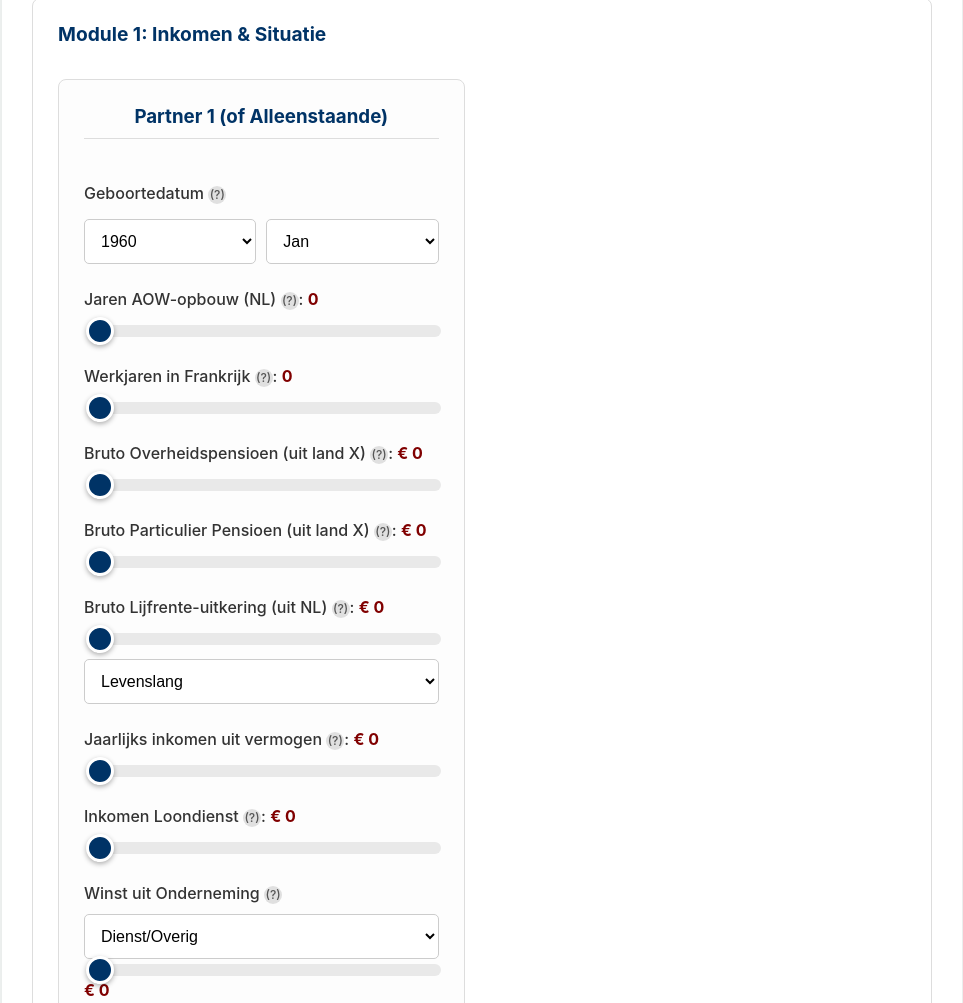
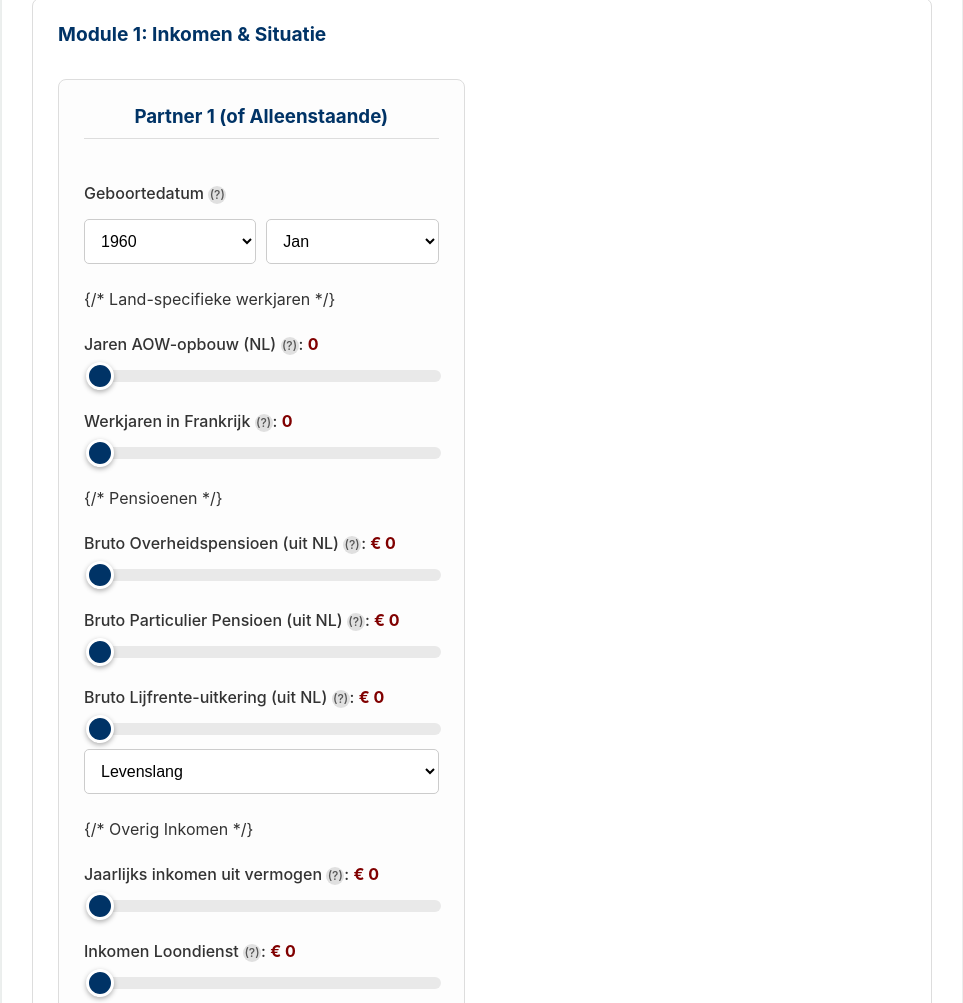
Before and after one commit to antonnoe/financieel-kompas, a plain HTML site: page index.html in a window 1280 px wide. Shown: the part 907-1910 px from the top of the page, without its empty margins (158-1121 px from the left). Drawn offline with Linux system fonts and the light colour scheme.

```diff
--- a/index.html
+++ b/index.html
@@ -49,12 +49,16 @@
                     <div class="partner-section" id="partner1-section">
                         <h3 class="partner-title">Partner 1 (of Alleenstaande)</h3>
                         <div class="form-group date-group"><label>Geboortedatum <span class="tooltip" data-text="Bepaalt pensioenleeftijd/voordelen.">(?)</span></label><div> <select id="birth-year-1"></select> <select id="birth-month-1"></select> </div></div>
-                        <div class="form-group nl-specific"><label>Jaren AOW-opbouw (NL) <span class="tooltip" data-text="Max 50. Bepaalt hoogte NL AOW. EU-jaren max 50 relevant voor FR.">(?)</span>: <span class="slider-value" id="value-aow-years-1">0</span></label><input type="range" class="slider" id="aow-years-1" min="0" max="50" step="1" value="0"></div>
-                        <div class="form-group fr-specific hide-for-be"><label>Werkjaren in Frankrijk <span class="tooltip" data-text="Max 50. Bepaalt hoogte FR staatspensioen. EU-jaren max 50.">(?)</span>: <span class="slider-value" id="value-fr-work-years-1">0</span></label><input type="range" class="slider" id="fr-work-years-1" min="0" max="50" step="1" value="0"></div>
-                        <div class="form-group be-specific"><label>Bruto BE Wettelijk Pensioen <span class="tooltip" data-text="Jaarlijks bruto BE staatspensioen. Onderhevig aan RIZIV/Solid. bijdragen.">(?)</span>: <span class="slider-value" id="value-be-pension-1">€ 0</span></label><input type="range" class="slider" id="slider-be-pension-1" min="0" max="80000" step="1000" value="0"></div>
-                        <div class="form-group" id="group-pension-public-1"><label>Bruto Overheidspensioen (uit land X) <span class="tooltip" data-text="Pensioen van overheidsdienst (bv. NL ABP). Heffingsland meestal werkland (zie verdrag).">(?)</span>: <span class="slider-value" id="value-pension-public-1">€ 0</span></label><input type="range" class="slider" id="slider-pension-public-1" min="0" max="150000" step="2500" value="0"></div>
-                        <div class="form-group" id="group-pension-private-1"><label>Bruto Particulier Pensioen (uit land X) <span class="tooltip" data-text="Pensioen van private werkgever (bv. NL). Heffingsland vaak woonland (zie verdrag/BE<25k regel).">(?)</span>: <span class="slider-value" id="value-pension-private-1">€ 0</span></label><input type="range" class="slider" id="slider-pension-private-1" min="0" max="150000" step="2500" value="0"></div>
-                        <div class="form-group" id="group-lijfrente-1"><label>Bruto Lijfrente-uitkering (uit NL) <span class="tooltip" data-text="Uitkering NL lijfrentepolis. Heffingsland vaak woonland (zie verdrag/BE<25k regel).">(?)</span>: <span class="slider-value" id="value-lijfrente-1">€ 0</span></label><input type="range" class="slider" id="slider-lijfrente-1" min="0" max="150000" step="2500" value="0"><select id="lijfrente-duration-1" class="duration-select"><option value="999">Levenslang</option><option value="85">Tot 85j</option><option value="80">Tot 80j</option><option value="75">Tot 75j</option></select></div>
+                        {/* Land-specifieke werkjaren */}
+                        <div class="form-group nl-specific"><label>Jaren AOW-opbouw (NL) <span class="tooltip" data-text="Max 50. Bepaalt hoogte NL AOW. Totaal EU-jaren (NL+FR) max 50 relevant voor FR.">(?)</span>: <span class="slider-value" id="value-aow-years-1">0</span></label><input type="range" class="slider" id="aow-years-1" min="0" max="50" step="1" value="0"></div>
+                        <div class="form-group be-specific"><label>Werkjaren in België <span class="tooltip" data-text="Max 50. Totaal EU-jaren (BE+FR) max 50 relevant voor FR staatspensioen.">(?)</span>: <span class="slider-value" id="value-be-work-years-1">0</span></label><input type="range" class="slider" id="be-work-years-1" min="0" max="50" step="1" value="0"></div>
+                        <div class="form-group fr-specific hide-for-be"><label>Werkjaren in Frankrijk <span class="tooltip" data-text="Max 50. Bepaalt hoogte FR staatspensioen. Totaal EU-jaren (NL/BE + FR) max 50.">(?)</span>: <span class="slider-value" id="value-fr-work-years-1">0</span></label><input type="range" class="slider" id="fr-work-years-1" min="0" max="50" step="1" value="0"></div>
+                        {/* Pensioenen */}
+                        <div class="form-group be-specific"><label>Bruto BE Wettelijk Pensioen <span class="tooltip" data-text="Jaarlijks bruto BE staatspensioen (1e pijler). Onderhevig aan RIZIV/Solid. bijdragen. Meestal belast in woonland.">(?)</span>: <span class="slider-value" id="value-be-pension-1">€ 0</span></label><input type="range" class="slider" id="slider-be-pension-1" min="0" max="80000" step="1000" value="0"></div>
+                        <div class="form-group" id="group-pension-public-1"><label>Bruto Overheidspensioen (<span class="country-origin">uit NL</span>) <span class="tooltip" data-text="Pensioen van overheidsdienst (bv. NL ABP, BE Ambtenarenpensioen). Heffingsland meestal werkland (zie verdrag).">(?)</span>: <span class="slider-value" id="value-pension-public-1">€ 0</span></label><input type="range" class="slider" id="slider-pension-public-1" min="0" max="150000" step="2500" value="0"></div>
+                        <div class="form-group" id="group-pension-private-1"><label>Bruto Particulier Pensioen (<span class="country-origin">uit NL</span>) <span class="tooltip" data-text="Pensioen van private werkgever (bv. NL bedrijfspensioen). Heffingsland vaak woonland (zie verdrag/BE<25k regel).">(?)</span>: <span class="slider-value" id="value-pension-private-1">€ 0</span></label><input type="range" class="slider" id="slider-pension-private-1" min="0" max="150000" step="2500" value="0"></div>
+                        <div class="form-group nl-specific" id="group-lijfrente-1"><label>Bruto Lijfrente-uitkering (uit NL) <span class="tooltip" data-text="Uitkering NL lijfrentepolis. Heffingsland vaak woonland (zie verdrag/BE<25k regel).">(?)</span>: <span class="slider-value" id="value-lijfrente-1">€ 0</span></label><input type="range" class="slider" id="slider-lijfrente-1" min="0" max="150000" step="2500" value="0"><select id="lijfrente-duration-1" class="duration-select"><option value="999">Levenslang</option><option value="85">Tot 85j</option><option value="80">Tot 80j</option><option value="75">Tot 75j</option></select></div>
+                        {/* Overig Inkomen */}
                         <div class="form-group" id="group-income-wealth-1"><label>Jaarlijks inkomen uit vermogen <span class="tooltip" data-text="Werkelijk rendement (dividend/rente). NL: Box 3 (bezit). FR/BE: belast op inkomen (met vrijstellingen).">(?)</span>: <span class="slider-value" id="value-income-wealth-1">€ 0</span></label><input type="range" class="slider" id="slider-income-wealth-1" min="0" max="100000" step="1000" value="0"></div>
                         <div class="form-group" id="group-salary-1"><label>Inkomen Loondienst <span class="tooltip" data-text="Bruto jaarinkomen incl. extra's.">(?)</span>: <span class="slider-value" id="value-salary-1">€ 0</span></label><input type="range" class="slider" id="slider-salary-1" min="0" max="250000" step="5000" value="0"></div>
                         <div class="form-group" id="group-business-1"><label>Winst uit Onderneming <span class="tooltip" data-text="Bruto winst vóór belastingen/sociale bijdragen.">(?)</span></label><select id="business-type-1" class="duration-select fr-specific hide-for-be"><option value="services">Dienst/Overig</option><option value="rental">Verhuur Gîte/B&B</option></select><input type="range" class="slider" id="slider-business-1" min="0" max="300000" step="5000" value="0"><span class="slider-value" id="value-business-1">€ 0</span></div>
@@ -62,12 +66,16 @@
                     <div class="partner-section" id="partner2-section" style="display: none;">
                         <h3 class="partner-title">Partner 2</h3>
                         <div class="form-group date-group"><label>Geboortedatum <span class="tooltip" data-text="Partner's geboortedatum.">(?)</span></label><div><select id="birth-year-2"></select><select id="birth-month-2"></select></div></div>
-                        <div class="form-group nl-specific"><label>Jaren AOW-opbouw (NL) <span class="tooltip" data-text="Max 50.">(?)</span>: <span class="slider-value" id="value-aow-years-2">0</span></label><input type="range" class="slider" id="aow-years-2" min="0" max="50" step="1" value="0"></div>
-                        <div class="form-group fr-specific hide-for-be"><label>Werkjaren in Frankrijk <span class="tooltip" data-text="Max 50.">(?)</span>: <span class="slider-value" id="value-fr-work-years-2">0</span></label><input type="range" class="slider" id="fr-work-years-2" min="0" max="50" step="1" value="0"></div>
+                        {/* Land-specifieke werkjaren */}
+                        <div class="form-group nl-specific"><label>Jaren AOW-opbouw (NL) <span class="tooltip" data-text="Max 50. Totaal EU-jaren (NL+FR) max 50.">(?)</span>: <span class="slider-value" id="value-aow-years-2">0</span></label><input type="range" class="slider" id="aow-years-2" min="0" max="50" step="1" value="0"></div>
+                        <div class="form-group be-specific"><label>Werkjaren in België <span class="tooltip" data-text="Max 50. Totaal EU-jaren (BE+FR) max 50.">(?)</span>: <span class="slider-value" id="value-be-work-years-2">0</span></label><input type="range" class="slider" id="be-work-years-2" min="0" max="50" step="1" value="0"></div>
+                        <div class="form-group fr-specific hide-for-be"><label>Werkjaren in Frankrijk <span class="tooltip" data-text="Max 50. Totaal EU-jaren (NL/BE + FR) max 50.">(?)</span>: <span class="slider-value" id="value-fr-work-years-2">0</span></label><input type="range" class="slider" id="fr-work-years-2" min="0" max="50" step="1" value="0"></div>
+                        {/* Pensioenen */}
                         <div class="form-group be-specific"><label>Bruto BE Wettelijk Pensioen <span class="tooltip" data-text="Jaarlijks bruto BE staatspensioen partner.">(?)</span>: <span class="slider-value" id="value-be-pension-2">€ 0</span></label><input type="range" class="slider" id="slider-be-pension-2" min="0" max="80000" step="1000" value="0"></div>
-                        <div class="form-group" id="group-pension-public-2"><label>Bruto Overheidspensioen (uit land X) <span class="tooltip" data-text="Heffingsland afh. van verdrag.">(?)</span>: <span class="slider-value" id="value-pension-public-2">€ 0</span></label><input type="range" class="slider" id="slider-pension-public-2" min="0" max="150000" step="2500" value="0"></div>
-                        <div class="form-group" id="group-pension-private-2"><label>Bruto Particulier Pensioen (uit land X) <span class="tooltip" data-text="Heffingsland afh. van verdrag.">(?)</span>: <span class="slider-value" id="value-pension-private-2">€ 0</span></label><input type="range" class="slider" id="slider-pension-private-2" min="0" max="150000" step="2500" value="0"></div>
-                        <div class="form-group" id="group-lijfrente-2"><label>Bruto Lijfrente-uitkering (uit NL) <span class="tooltip" data-text="Heffingsland afh. van verdrag.">(?)</span>: <span class="slider-value" id="value-lijfrente-2">€ 0</span></label><input type="range" class="slider" id="slider-lijfrente-2" min="0" max="150000" step="2500" value="0"><select id="lijfrente-duration-2" class="duration-select"><option value="999">Levenslang</option><option value="85">Tot 85j</option><option value="80">Tot 80j</option><option value="75">Tot 75j</option></select></div>
+                        <div class="form-group" id="group-pension-public-2"><label>Bruto Overheidspensioen (<span class="country-origin">uit NL</span>) <span class="tooltip" data-text="Heffingsland meestal werkland.">(?)</span>: <span class="slider-value" id="value-pension-public-2">€ 0</span></label><input type="range" class="slider" id="slider-pension-public-2" min="0" max="150000" step="2500" value="0"></div>
+                        <div class="form-group" id="group-pension-private-2"><label>Bruto Particulier Pensioen (<span class="country-origin">uit NL</span>) <span class="tooltip" data-text="Heffingsland vaak woonland.">(?)</span>: <span class="slider-value" id="value-pension-private-2">€ 0</span></label><input type="range" class="slider" id="slider-pension-private-2" min="0" max="150000" step="2500" value="0"></div>
+                        <div class="form-group nl-specific" id="group-lijfrente-2"><label>Bruto Lijfrente-uitkering (uit NL) <span class="tooltip" data-text="Heffingsland vaak woonland.">(?)</span>: <span class="slider-value" id="value-lijfrente-2">€ 0</span></label><input type="range" class="slider" id="slider-lijfrente-2" min="0" max="150000" step="2500" value="0"><select id="lijfrente-duration-2" class="duration-select"><option value="999">Levenslang</option><option value="85">Tot 85j</option><option value="80">Tot 80j</option><option value="75">Tot 75j</option></select></div>
+                        {/* Overig Inkomen */}
                         <div class="form-group" id="group-income-wealth-2"><label>Jaarlijks inkomen uit vermogen <span class="tooltip" data-text="Werkelijk rendement. Relevant in FR/BE.">(?)</span>: <span class="slider-value" id="value-income-wealth-2">€ 0</span></label><input type="range" class="slider" id="slider-income-wealth-2" min="0" max="100000" step="1000" value="0"></div>
                         <div class="form-group" id="group-salary-2"><label>Inkomen Loondienst <span class="tooltip" data-text="Bruto jaarinkomen.">(?)</span>: <span class="slider-value" id="value-salary-2">€ 0</span></label><input type="range" class="slider" id="slider-salary-2" min="0" max="250000" step="5000" value="0"></div>
                         <div class="form-group" id="group-business-2"><label>Winst uit Onderneming <span class="tooltip" data-text="Bruto winst.">(?)</span></label><select id="business-type-2" class="duration-select fr-specific hide-for-be"><option value="services">Dienst/Overig</option><option value="rental">Verhuur Gîte/B&B</option></select><input type="range" class="slider" id="slider-business-2" min="0" max="300000" step="5000" value="0"><span class="slider-value" id="value-business-2">€ 0</span></div>
@@ -83,9 +91,6 @@
                      <div class="form-group full-width fr-specific hide-for-be"><label>Jaarl. kosten hulp aan huis (FR)? <span class="tooltip" data-text="In Frankrijk 50% belastingkrediet.">(?)</span></label><select id="home-help"><option value="0">Nee</option><option value="1500">Beperkt (€1.5k)</option><option value="3500">Regelmatig (€3.5k)</option><option value="7000">Substantieel (€7k)</option></select></div>
                      <div class="form-group"><label>Financieel Vermogen <span class="tooltip" data-text="Spaargeld, beleggingen etc. Basis NL Box 3. Inkomen belast in FR/BE.">(?)</span>: <span class="slider-value" id="value-wealth-financial">€ 0</span></label><input type="range" class="slider" id="slider-wealth-financial" min="0" max="5000000" step="50000" value="0"></div>
                      <div class="form-group"><label>Vastgoed Vermogen (excl. hoofd) <span class="tooltip" data-text="Basis FR IFI (> 1.3M€).">(?)</span>: <span class="slider-value" id="value-wealth-property">€ 0</span></label><input type="range" class="slider" id="slider-wealth-property" min="0" max="5000000" step="50000" value="0"></div>
-                     {/* Voorbeeld BE veld blijft verborgen en ongebruikt
-                     <div class="form-group be-specific"><label>Voorbeeld BE <span class="tooltip">(?)</span></label><input type="text" id="be-example"></div>
-                     */}
                 </div>
             </details>
         </section>
@@ -93,11 +98,12 @@
         <section id="actions"> <button id="reset-btn">Nieuw Scenario</button> </section>
 
         <div class="faq-container">
-            <details class="module"><summary>Bekijk Analyse & Uitleg <button id="copy-btn">📋 Kopieer</button></summary><div id="calculation-breakdown"><p style="text-align:center;padding:15px;">Welkom! 🧭 Vul data in.</p></div></details>
-            <details class="module"><summary>Kinderen & Belasting</summary><div class="static-content"><p><strong>NL:</strong> Geen direct effect op IB tarief/schijven. Kinderbijslag/Kindgebonden budget (niet in tool).</p><p><strong>BE:</strong> Verhoging belastingvrije som per kind (zit in tool). Groeipakket (niet in tool).</p><p><strong>FR:</strong> Quotient Familial: extra 'parts' per kind verlagen belasting per deel (zit in tool, incl. plafond). Allocations Familiales (niet in tool).</p><p><em>Verdragsregels bepalen welk land kinderbijslag betaalt (meestal woonland gezin).</em></p></div></details>
-            <details class="module"><summary>Rekenprincipes & Aannames (2025)</summary><div class="static-content"><p>Educatieve simulator, geen financieel advies.</p><p><strong>NL:</strong> Box 3 (6,17% fictief > vrijst.). Zvw (5,26% winst/bijdr.). Vereenv. heffingskortingen.</p><p><strong>BE:</strong> RSZ (13,07%). Soc. Bijdr. Zelfst. (20,5%/14,16%). Forfait beroepskosten werknemer (30%, max €5750 pp). Fed. PB (25-50%). Vrije som (basis+kind) als korting @25%. Gem. gem.bel. (7,17% op Fed. PB). RV (30% alg / 15% spaar > €1020 vrijst pp / dividend vrijst ~€833 pp). BSZB (max ~€731/gezin). Pensioenbijdr. (RIZIV 3,55%, Solid. ~1%).</p><p><strong>FR:</strong> Soc. lasten (~9% pens, ~22% loon, ~21% winst, 17.2% PFU). IB (0-45%). Quotient Familial (parts). Abattement winst (50%/30%). PFU (12.8%+17.2%) op verm.inkomen. Aftrek CAK (€4.5k vast). Aftrek BE pens.bijdr. Krediet Hulp Huis (50%). IFI (>€1.3M vastgoed).</p><p><strong>Verdragen (Belangrijk!):</strong> Tool past basisregels toe (bv. BE<€25k pensioenregel, overheidspensioen=werkland). Raadpleeg adviseur!</p></div></details>
-            <details class="module"><summary>Wat zit er NIET in?</summary><div class="static-content"><p>Details lokale belastingen (BE opcentiemen), specifieke aftrekposten (hypotheekrente NL, dienstencheques BE, etc.), complexe inkomsten (niet-recreatieve verhuur), vermogensplanning, toeslagen/sociale uitkeringen (kinderbijslag, huur/zorgtoeslag, etc.), schenk-/erfbelasting, prognoses.</p></div></details>
-            <details class="module"><summary>Bronnen</summary><div class="static-content"><ul><li>Belastingdienst.nl</li><li>Financien.belgium.be</li><li>Socialsecurity.belgium.be</li><li>Service-public.fr</li><li>Grensinfo.nl</li></ul></div></details>
+             {/* FAQ items hier, inclusief bijgewerkte teksten */}
+             <details class="module"><summary>Bekijk Analyse & Uitleg <button id="copy-btn">📋 Kopieer</button></summary><div id="calculation-breakdown"><p style="text-align:center;padding:15px;">Welkom! 🧭 Vul data in.</p></div></details>
+             <details class="module"><summary>Kinderen & Belasting</summary><div class="static-content"><p><strong>NL:</strong> Geen direct effect op IB tarief/schijven. Kinderbijslag/Kindgebonden budget (niet in tool).</p><p><strong>BE:</strong> Verhoging belastingvrije som per kind (zit in tool). Groeipakket (niet in tool).</p><p><strong>FR:</strong> Quotient Familial: extra 'parts' per kind verlagen belasting per deel (zit in tool, incl. plafond). Allocations Familiales (niet in tool).</p><p><em>Verdragsregels bepalen welk land kinderbijslag betaalt (meestal woonland gezin).</em></p></div></details>
+             <details class="module"><summary>Rekenprincipes & Aannames (2025)</summary><div class="static-content"><p>Educatieve simulator, geen financieel advies.</p><p><strong>NL:</strong> Box 3 (6,17% fictief > vrijst.). Zvw (5,26% winst/bijdr.). Vereenv. heffingskortingen.</p><p><strong>BE:</strong> RSZ (13,07%). Soc. Bijdr. Zelfst. (20,5%/14,16%). Forfait beroepskosten werknemer (30%, max €5750 pp). Fed. PB (25-50%). Vrije som (basis+kind) als korting @25%. Gem. gem.bel. (7,17% op Fed. PB). RV (30% alg / 15% spaar > €1020 vrijst pp / dividend vrijst ~€833 pp). BSZB (max ~€731/gezin). Pensioenbijdr. (RIZIV 3,55%, Solid. ~1%).</p><p><strong>FR:</strong> Soc. lasten (~9% pens, ~22% loon, ~21% winst, 17.2% PFU). IB (0-45%). Quotient Familial (parts). Abattement winst (50%/30%). PFU (12.8%+17.2%) op verm.inkomen. Aftrek CAK (€4.5k vast). Aftrek BE pens.bijdr. Krediet Hulp Huis (50%). IFI (>€1.3M vastgoed).</p><p><strong>Pensioen Info:</strong> 'BE Wettelijk Pensioen' = 1e pijler. 'Overheidspensioen' = bv. NL ABP / BE Ambtenaren (meestal belast in werkland). 'Particulier Pensioen' = bv. NL bedrijfspensioen (meestal belast in woonland).</p><p><strong>Verdragen (Belangrijk!):</strong> Tool past basisregels toe (bv. BE<€25k pensioenregel). Raadpleeg adviseur!</p></div></details>
+             <details class="module"><summary>Wat zit er NIET in?</summary><div class="static-content"><p>Details lokale belastingen (BE opcentiemen), specifieke aftrekposten (hypotheekrente NL, dienstencheques BE, etc.), complexe inkomsten (niet-recreatieve verhuur), vermogensplanning, toeslagen/sociale uitkeringen (kinderbijslag, huur/zorgtoeslag, etc.), schenk-/erfbelasting, prognoses.</p></div></details>
+             <details class="module"><summary>Bronnen</summary><div class="static-content"><ul><li>Belastingdienst.nl</li><li>Financien.belgium.be</li><li>Socialsecurity.belgium.be</li><li>Service-public.fr</li><li>Grensinfo.nl</li></ul></div></details>
         </div>
 
         <footer>
```
